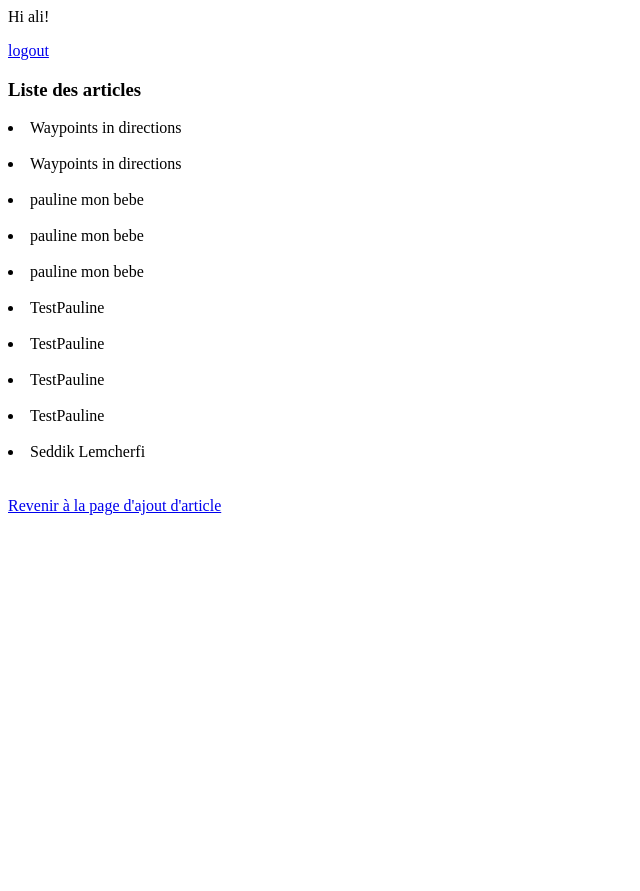
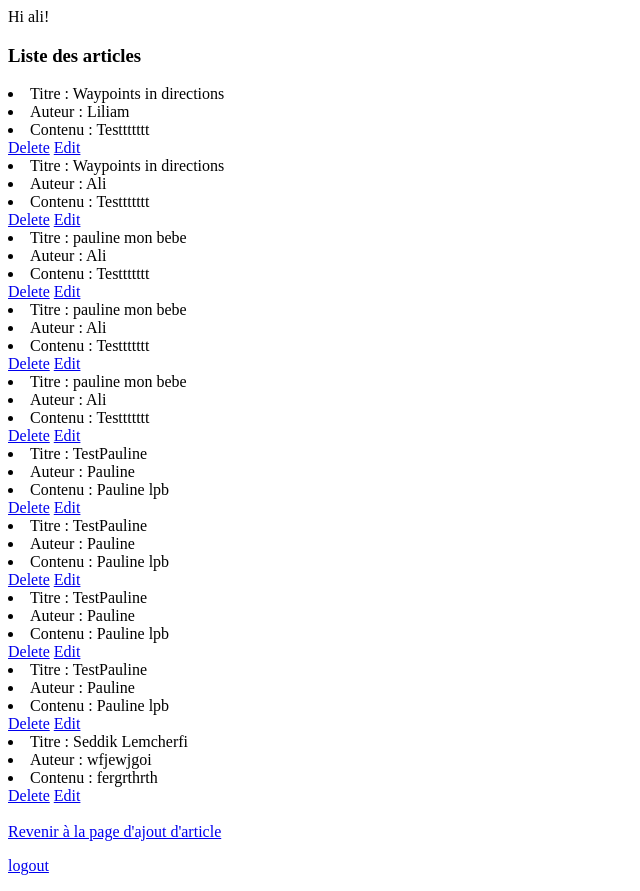
Before and after one commit to Owzings/GFC_test, a Django app: page /liste/ in a window 1280 px wide. Shown: the whole page, without its empty margins (0-640 px from the left). Before the commit the page ends 515 px from the top, so only its background shows below. Run offline with Django 3.2, Linux system fonts and the light colour scheme; a user stored in the database is signed in; data comes from the database, SQL or seed files in the repository; both versions use the stored data as it was after the commit.

Commit message:
edit article

```diff
--- a/GFC_test/forms.py
+++ b/GFC_test/forms.py
@@ -2,7 +2,6 @@ from django import forms
 from GFC_test.models import Article, Author
 
 class ArticleForm(forms.ModelForm):
-
     class Meta:
         model = Article
         fields = '__all__'
--- a/GFC_test/templates/liste.html
+++ b/GFC_test/templates/liste.html
@@ -7,20 +7,27 @@
 
 {% if user.is_authenticated %}
   Hi {{ user.username }}!
-  <p><a href="{% url 'logout' %}">logout</a></p>
-{% else %}
-  <p>You are not logged in</p>
-{% endif %}
-    <h3>Liste des articles</h3>
-    {% for data in dataset %}
+  <h3>Liste des articles</h3>
+  {% for data in dataset %}
 
-    <li>{{ data.title }}</li>
-    <br>
+  <li>Titre : {{ data.title }}</li>
+  <li>Auteur : {{ data.author}}</li>
+  <li>Contenu : {{ data.content}}</li>
 
-    {% endfor %}
+  <a href={% url 'delete_article' id=data.id %}>Delete</a>
+  <a href={% url 'edit_article' id=data.id %}>Edit</a>
+  <br>
+
+  {% endfor %}
 
 </br>
 <a href="/articles">Revenir à la page d'ajout d'article</a>
 
+  <p><a href="{% url 'logout' %}">logout</a></p>
+{% else %}
+  <p>You are not logged in</p>
+  <p><a href="{% url 'login' %}">login</a></p>
+{% endif %}
+
 </body>
 </html>
--- a/GFC_test/urls.py
+++ b/GFC_test/urls.py
@@ -23,7 +23,7 @@ urlpatterns = [
     path('liste/', views.list_view, name='list_view'),
     path('liste/',include('django.contrib.auth.urls')),
     path('<id>/', views.detail_view),
-    path('<id>/update/', views.update_view),
-    path('<id>/delete/', views.delete_view),
+    path('<id>/update/', views.update_view, name='edit_article'),
+    path('<id>/delete/', views.delete_view, name='delete_article'),
 
 ]
--- a/GFC_test/views.py
+++ b/GFC_test/views.py
@@ -34,7 +34,7 @@ def update_view(request, id):
 
     obj = get_object_or_404(Article, id = id)
 
-    form = Article(request.POST or None, instance = obj)
+    form = ArticleForm(request.POST or None, instance = obj)
 
     if form.is_valid():
         form.save()
```
Also changed, not shown: db.sqlite3.
